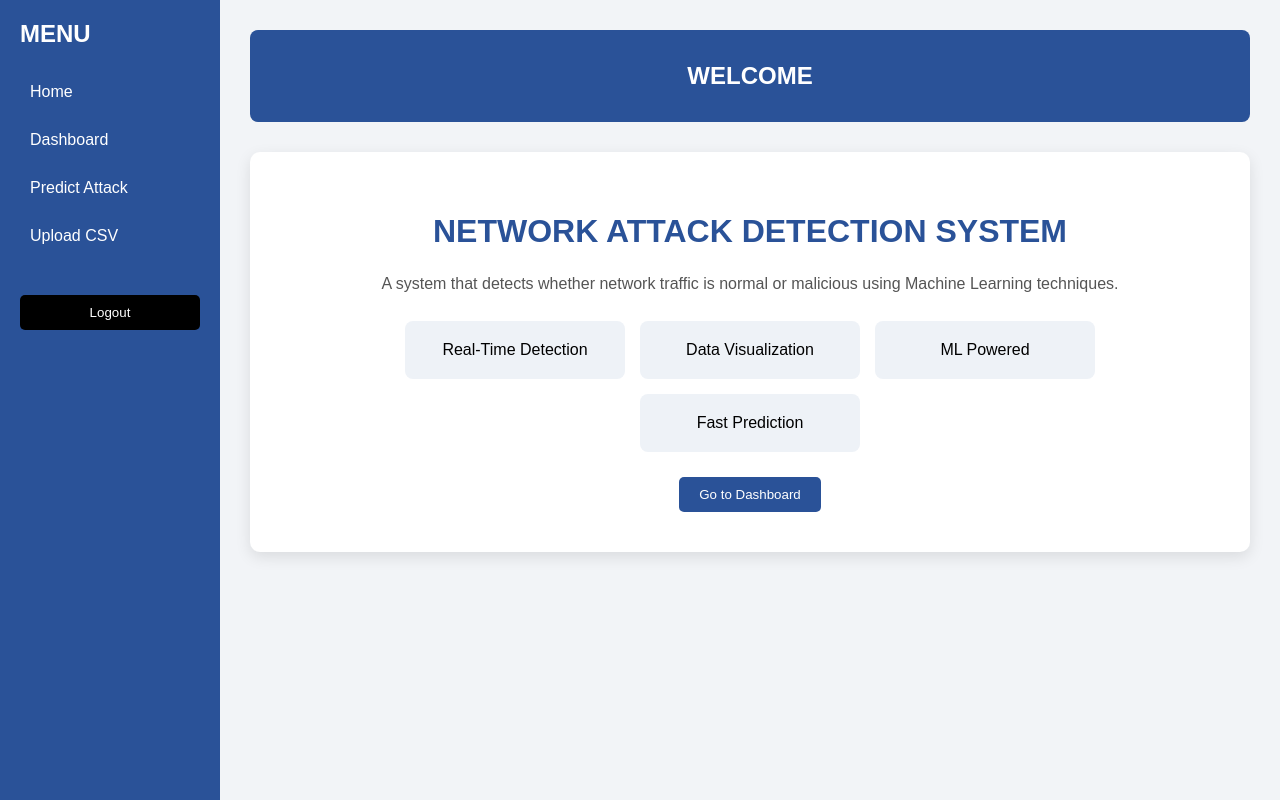
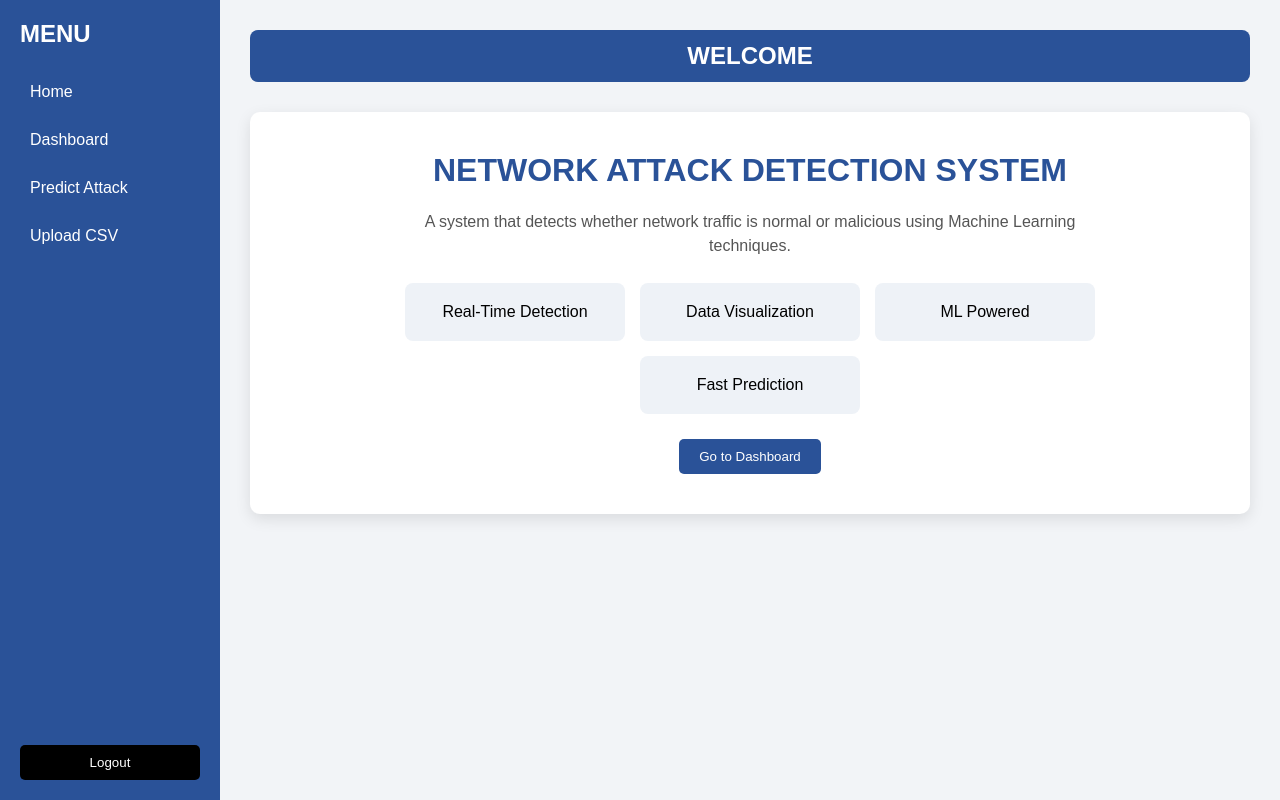
Before and after one commit to Palak0515/Network-Attack-Detection-System, a Flask app: page /home in a window 1280 px wide. Run offline with Flask 3, Linux system fonts and the light colour scheme; parts of the project's set-up code (start-up, migrations or seed data) failed here and were passed over.

Commit message:
Update home.html

```diff
--- a/templates/home.html
+++ b/templates/home.html
@@ -9,70 +9,75 @@
             margin: 0;
             font-family: Arial, sans-serif;
             background: #f2f4f7;
-            display: flex;
         }
 
-        /* Left side menu */
         .sidebar {
+            position: fixed;
+            left: 0;
+            top: 0;
             width: 220px;
             height: 100vh;
-            background-color: #2a5298;
             padding: 20px;
             box-sizing: border-box;
+            background: #2a5298;
             color: white;
         }
 
         .sidebar h2 {
-            margin-top: 0;
-            margin-bottom: 25px;
+            margin: 0 0 25px;
         }
 
         .sidebar a {
             display: block;
+            padding: 10px;
+            margin: 10px 0;
             color: white;
             text-decoration: none;
-            padding: 10px;
-            margin: 10px 0;
             border-radius: 5px;
         }
 
         .sidebar a:hover {
-            background-color: #3d6bb3;
+            background: #3d6bb3;
         }
 
         .logout-btn {
-            width: 100%;
-            margin-top: 30px;
+            width: 180px;
+            position: absolute;
+            bottom: 20px;
+            left: 20px;
             padding: 10px;
             border: none;
             border-radius: 5px;
-            background-color: black;
+            background: black;
             color: white;
             cursor: pointer;
         }
 
         .logout-btn:hover {
-            background-color: #d00000;
+            background: #d00000;
         }
 
-        /* Main content */
         .main {
-            flex: 1;
+            margin-left: 220px;
             padding: 30px;
         }
 
         .navbar {
-            background-color: #2a5298;
+            padding: 12px;
+            background: #2a5298;
             color: white;
             text-align: center;
-            padding: 12px;
             border-radius: 8px;
         }
 
+        .navbar h2 {
+            margin: 0;
+        }
+
         .hero {
-            background-color: white;
             margin-top: 30px;
             padding: 40px;
+            background: white;
             text-align: center;
             border-radius: 10px;
             box-shadow: 0 5px 15px rgba(0, 0, 0, 0.1);
@@ -80,9 +85,12 @@
 
         .hero h1 {
             color: #2a5298;
+            margin-top: 0;
         }
 
         .hero p {
+            max-width: 700px;
+            margin: 15px auto;
             color: #555;
             line-height: 1.5;
         }
@@ -98,12 +106,12 @@
         .card {
             width: 180px;
             padding: 20px;
-            background-color: #eef2f7;
+            background: #eef2f7;
             border-radius: 8px;
         }
 
         .card:hover {
-            background-color: #dbeafe;
+            background: #dbeafe;
         }
 
         .btn {
@@ -111,13 +119,13 @@
             padding: 10px 20px;
             border: none;
             border-radius: 5px;
-            background-color: #2a5298;
+            background: #2a5298;
             color: white;
             cursor: pointer;
         }
 
         .btn:hover {
-            background-color: #3d6bb3;
+            background: #3d6bb3;
         }
     </style>
 </head>
@@ -145,8 +153,8 @@
             <h1>NETWORK ATTACK DETECTION SYSTEM</h1>
 
             <p>
-                A system that detects whether network traffic is normal or malicious
-                using Machine Learning techniques.
+                A system that detects whether network traffic is normal or
+                malicious using Machine Learning techniques.
             </p>
 
             <div class="features">
```
